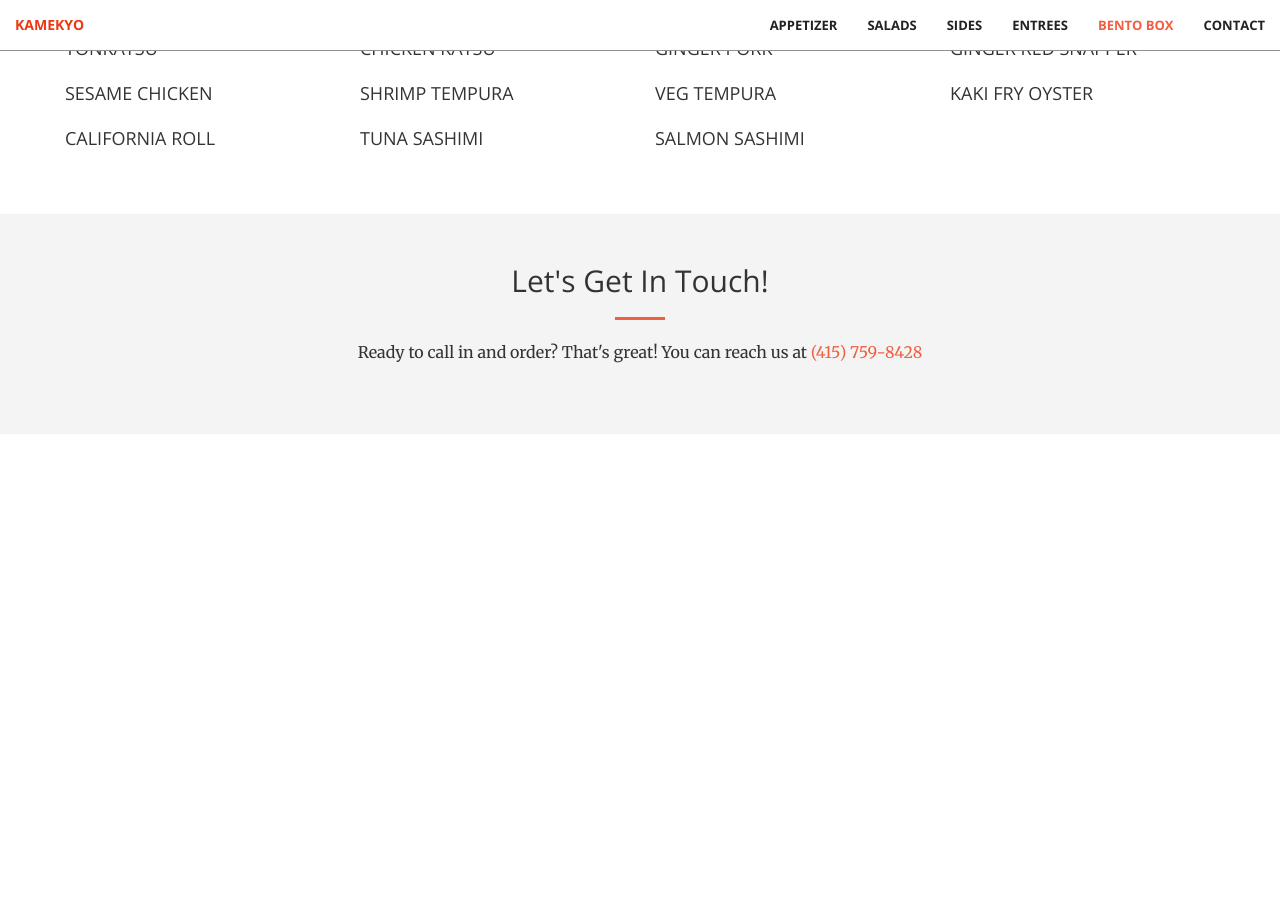
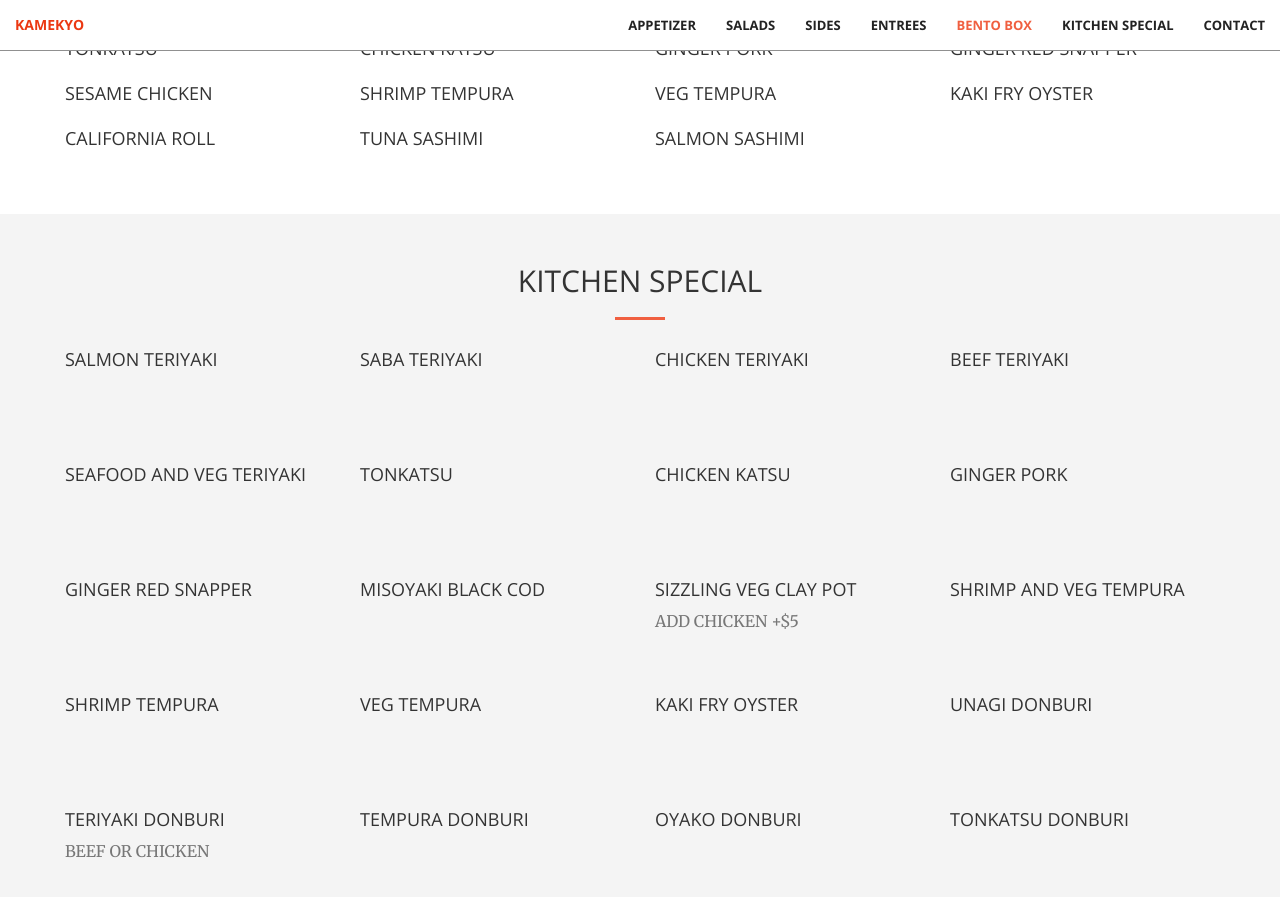
Before and after one commit to CyrusLiang/kamekyo, a Jekyll site: the page built from index.html, in a window 1280 px wide and 900 px high, scrolled down 3435 px. Shown: the top 897 px of the window. Built offline with Jekyll 4.4.1, drawn with Linux system fonts in a browser that asks for light colours; before the commit the page ends 3869 px from its top, so only the background shows below that.

Commit message:
Create kitchen.html

```diff
--- /dev/null
+++ b/_includes/kitchen.html
@@ -0,0 +1,136 @@
+<section class="menu" id="kitchen">
+    <div class="container">
+        <div class="row">
+            <div class="col-lg-12 text-center">
+                <h2 class="section-heading">Kitchen Special</h2>
+                <hr class="primary">
+            </div>
+        </div>
+    </div>
+    <div class="container">
+        <div class="row">
+            <div class="col-lg-3 col-sm-6">
+                <div class="food-box">
+                    <h4>Salmon Teriyaki</h4>
+                    <p id="salteri"></p>
+                </div>
+            </div>
+            <div class="col-lg-3 col-sm-6">
+                <div class="food-box">
+                    <h4>Saba Teriyaki</h4>
+                    <p id="sabteri"></p>
+                </div>
+            </div>
+            <div class="col-lg-3 col-sm-6">
+                <div class="food-box">
+                    <h4>Chicken Teriyaki</h4>
+                    <p id="chiteri"></p>
+                </div>
+            </div>
+            <div class="col-lg-3 col-sm-6">
+                <div class="food-box">
+                    <h4>Beef Teriyaki</h4>
+                    <p id="beefteri"></p>
+                </div>
+            </div>
+            <div class="col-lg-3 col-sm-6">
+                <div class="food-box">
+                    <h4>Seafood and Veg Teriyaki</h4>
+                    <p id="svteri"></p>
+                </div>
+            </div>
+            <div class="col-lg-3 col-sm-6">
+                <div class="food-box">
+                    <h4>Tonkatsu</h4>
+                    <p id="tonkatsu"></p>
+                </div>
+            </div>
+            <div class="col-lg-3 col-sm-6">
+                <div class="food-box">
+                    <h4>Chicken Katsu</h4>
+                    <p id="chikatsu"></p>
+                </div>
+            </div>
+            <div class="col-lg-3 col-sm-6">
+                <div class="food-box">
+                    <h4>Ginger Pork</h4>
+                    <p id="gpork"></p>
+                </div>
+            </div>
+            <div class="col-lg-3 col-sm-6">
+                <div class="food-box">
+                    <h4>Ginger Red Snapper</h4>
+                    <p id="gsnap"></p>
+                </div>
+            </div>
+            <div class="col-lg-3 col-sm-6">
+                <div class="food-box">
+                    <h4>Misoyaki Black Cod</h4>
+                    <p id="misoyakie"></p>
+                </div>
+            </div>
+            <div class="col-lg-3 col-sm-6">
+                <div class="food-box">
+                    <h4>Sizzling Veg Clay Pot</h4>
+                    <p class="text-muted">Add Chicken +$5</p>
+                    <p id="sizzveg"></p>
+                </div>
+            </div>
+            <div class="col-lg-3 col-sm-6">
+                <div class="food-box">
+                    <h4>Shrimp and Veg Tempura</h4>
+                    <p id="svtempe"></p>
+                </div>
+            </div>
+            <div class="col-lg-3 col-sm-6">
+                <div class="food-box">
+                    <h4>Shrimp Tempura</h4>
+                    <p id="stempe"></p>
+                </div>
+            </div>
+            <div class="col-lg-3 col-sm-6">
+                <div class="food-box">
+                    <h4>Veg Tempura</h4>
+                    <p id="vtempe"></p>
+                </div>
+            </div>
+            <div class="col-lg-3 col-sm-6">
+                <div class="food-box">
+                    <h4>Kaki Fry Oyster</h4>
+                    <p id="kakifrye"></p>
+                </div>
+            </div>
+            <div class="col-lg-3 col-sm-6">
+                <div class="food-box">
+                    <h4>Unagi Donburi</h4>
+                    <p id="unagid"></p>
+                </div>
+            </div>
+            <div class="col-lg-3 col-sm-6">
+                <div class="food-box">
+                    <h4>Teriyaki Donburi</h4>
+                    <p class="text-muted">Beef or Chicken</p>
+                    <p id="terid"></p>
+                </div>
+            </div>
+            <div class="col-lg-3 col-sm-6">
+                <div class="food-box">
+                    <h4>Tempura Donburi</h4>
+                    <p id="tempd"></p>
+                </div>
+            </div>
+            <div class="col-lg-3 col-sm-6">
+                <div class="food-box">
+                    <h4>Oyako Donburi</h4>
+                    <p id="oyako"></p>
+                </div>
+            </div>
+            <div class="col-lg-3 col-sm-6">
+                <div class="food-box">
+                    <h4>Tonkatsu Donburi</h4>
+                    <p id="tonkatsud"></p>
+                </div>
+            </div>
+        </div>
+    </div>
+</section>
--- a/_includes/nav.html
+++ b/_includes/nav.html
@@ -40,6 +40,9 @@
                     <a class="page-scroll" href="#bentobox">Bento Box</a>
                 </li>
                 <li>
+                    <a class="page-scroll" href="#kitchen">Kitchen Special</a>
+                </li>
+                <li>
                     <a class="page-scroll" href="#contact">Contact</a>
                 </li>
             </ul>
--- a/_layouts/front.html
+++ b/_layouts/front.html
@@ -15,6 +15,7 @@
   {% include sides.html %}
   {% include entrees.html %}
   {% include bentobox.html %}
+  {% include kitchen.html %}
   {% include contact.html %}
   {% include scripts.html %}
 </body>
```
